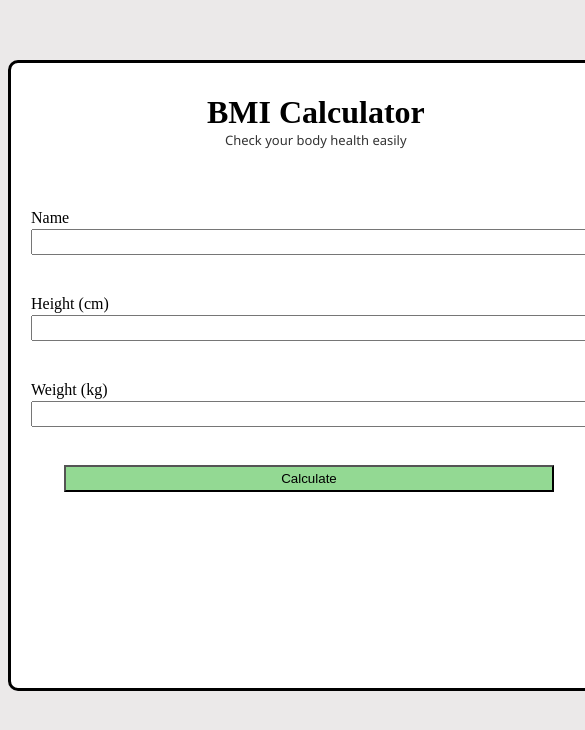
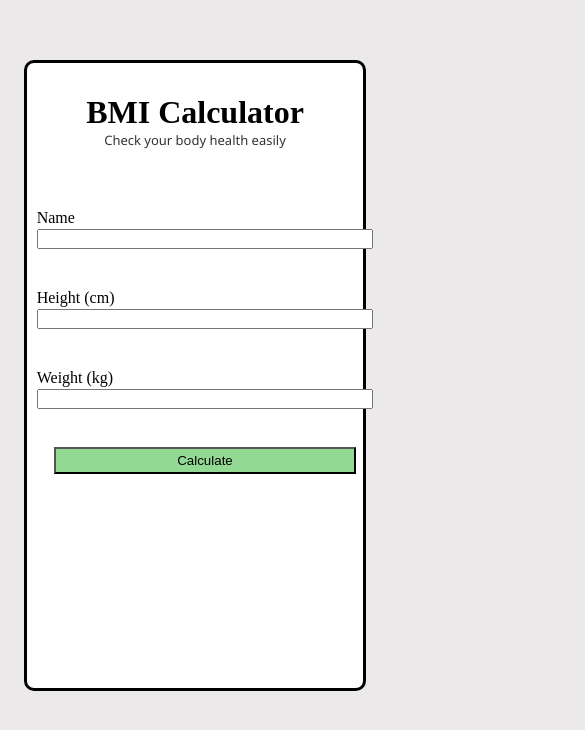
Before and after one commit to ahmedhazem111/BMI-Calculator, a plain HTML site: page index.html in a window 390 px wide. Shown: the top 730 px of the page, 585 px wide, since content can reach past the window. Drawn offline with Linux system fonts and the light colour scheme.

Commit message:
Implement responsive styles for smaller screens
Added media queries for responsive design.

```diff
--- a/cs.css
+++ b/cs.css
@@ -73,3 +73,41 @@ input{
     width:510px;
 
 }
+@media (max-width: 768px) {
+
+    .contain {
+        width: 90%;
+        height: 625px;
+    }
+
+    h1 {
+        left: 50%;
+        transform: translateX(-50%);
+        white-space: nowrap;
+    }
+
+    h3 {
+        left: 50%;
+        transform: translateX(-50%);
+        white-space: nowrap;
+    }
+
+    .son {
+        left: 10px;
+        right: 10px;
+    }
+
+    input {
+        width: 100%;
+        box-sizing: border-box;
+    }
+
+    .btn {
+        width: 90%;
+        margin-left: 5%;
+    }
+
+    .hr1 {
+        width: 90%;
+    }
+}
```
